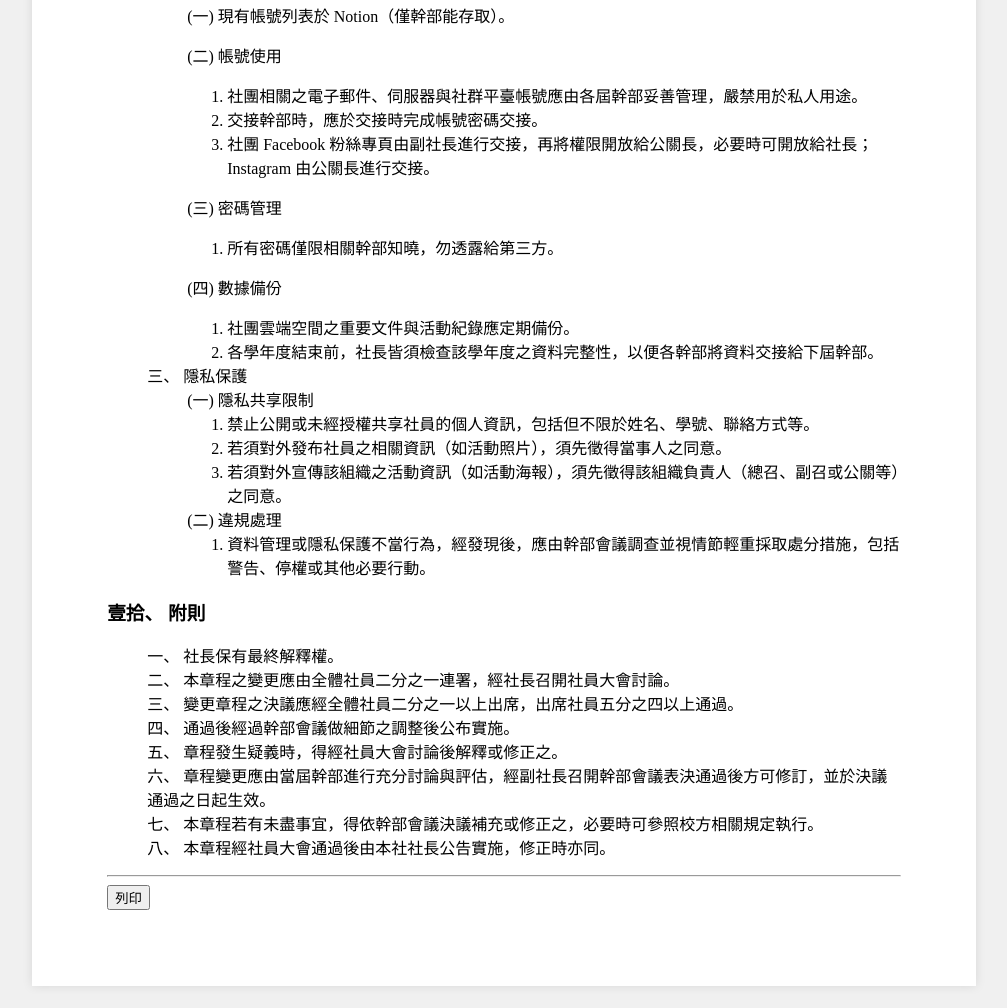
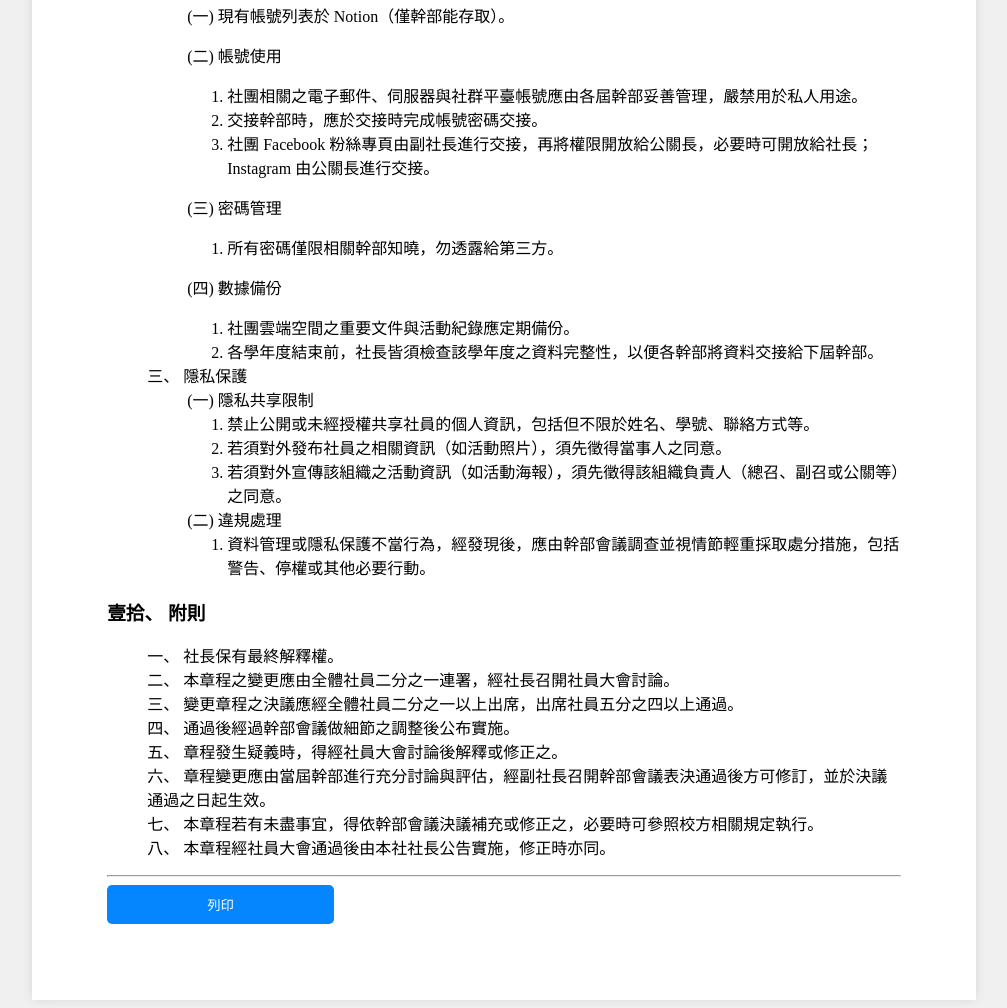
Before and after one commit to NTUT-NPC/AoA, a plain HTML site: page index.html in a window 1280 px wide. Shown: the part 6600-7608 px from the top of the page, without its empty margins (136-1143 px from the left). Drawn offline with Linux system fonts and the light colour scheme; a web font is replaced by a local one.

```diff
--- a/index.html
+++ b/index.html
@@ -415,7 +415,7 @@ TAT），若訪客需進一步了解，幹部有義務進行進一步之解釋
 <li>八、 本章程經社員大會通過後由本社社長公告實施，修正時亦同。</li>
 </ul>
 <hr />
-<button onclick="window.print();">
+<button onclick="window.print(); " style="border: 0; border-radius: 5px; padding: 10px 100px; background-color: rgb(5, 134, 255); color: white; cursor: pointer;">
 列印
 </button>
 <style>
```
